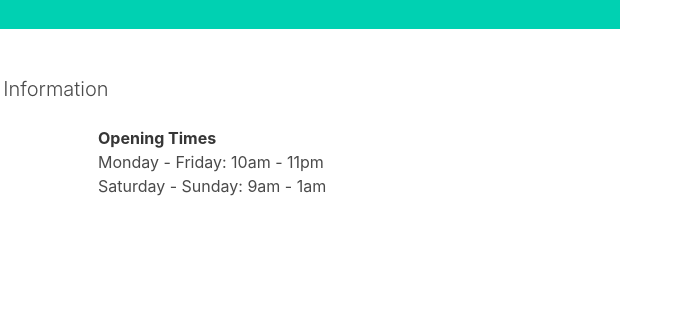
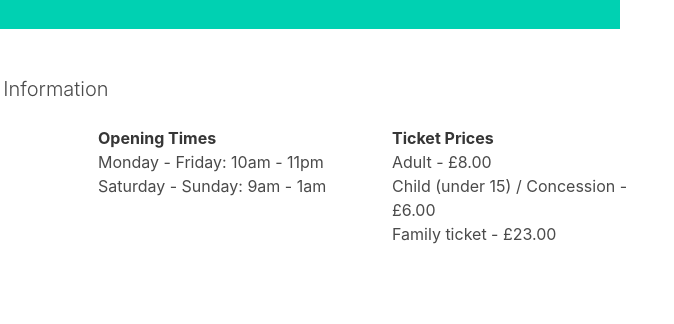
Before and after one commit to crystalamason/DesignForMobileDevices2, a plain HTML site: page cinemasStafford.html in a window 1280 px wide. Shown: the part 387-711 px from the top of the page, 660-1334 px from the left, 674 px wide, since content can reach past the window. Drawn offline with Linux system fonts and the light colour scheme; some packages are replaced by stand-ins of ours.

Commit message:
Adding more information to cinema

```diff
--- a/cinemasStafford.html
+++ b/cinemasStafford.html
@@ -90,16 +90,22 @@
                     <div class="column is-half-desktop">
                         <h2 class="subtitle">Cinema Address and Information</h2>
                         <div class="columns">
-                            <div class="column">
+                            <div class="column is-half-desktop">
                                 <h3><strong>Address</strong></h3>
                                 <p>Newport Rd,</p>
                                 <p>Stafford,</p>
                                 <p>ST16 2HH</p>
                             </div>
-                            <div class="column">
+                            <div class="column is-half-desktop">
                                 <h3><strong>Opening Times</strong></h3>
                                 <p>Monday - Friday: 10am - 11pm</p>
                                 <p>Saturday - Sunday: 9am - 1am</p>
+                            </div>
+                            <div class="column is-half-desktop">
+                                <h3><strong>Ticket Prices</strong></h3>
+                                <p>Adult - £8.00</p>
+                                <p>Child (under 15) / Concession - £6.00</p>
+                                <p>Family ticket - £23.00</p>
                             </div>
                         </div>
                         <p></p>
```
